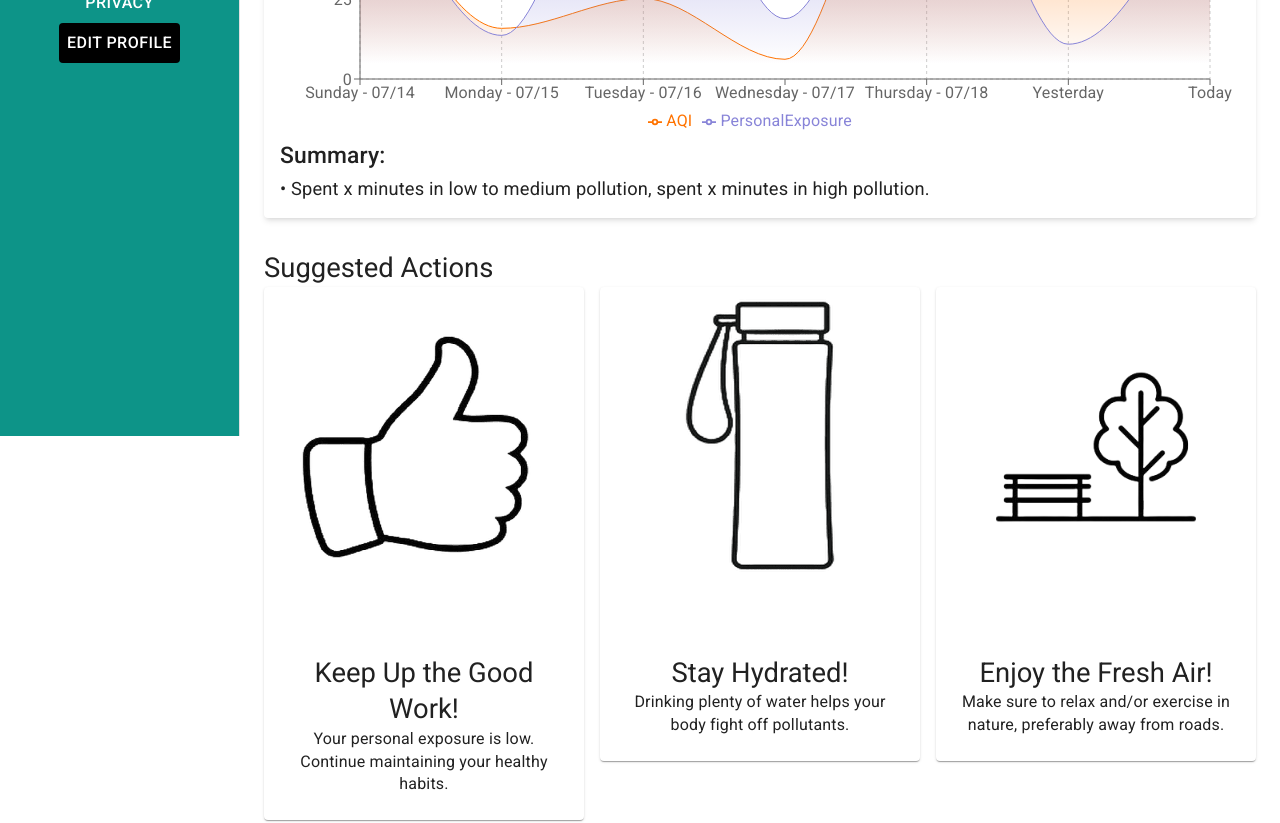
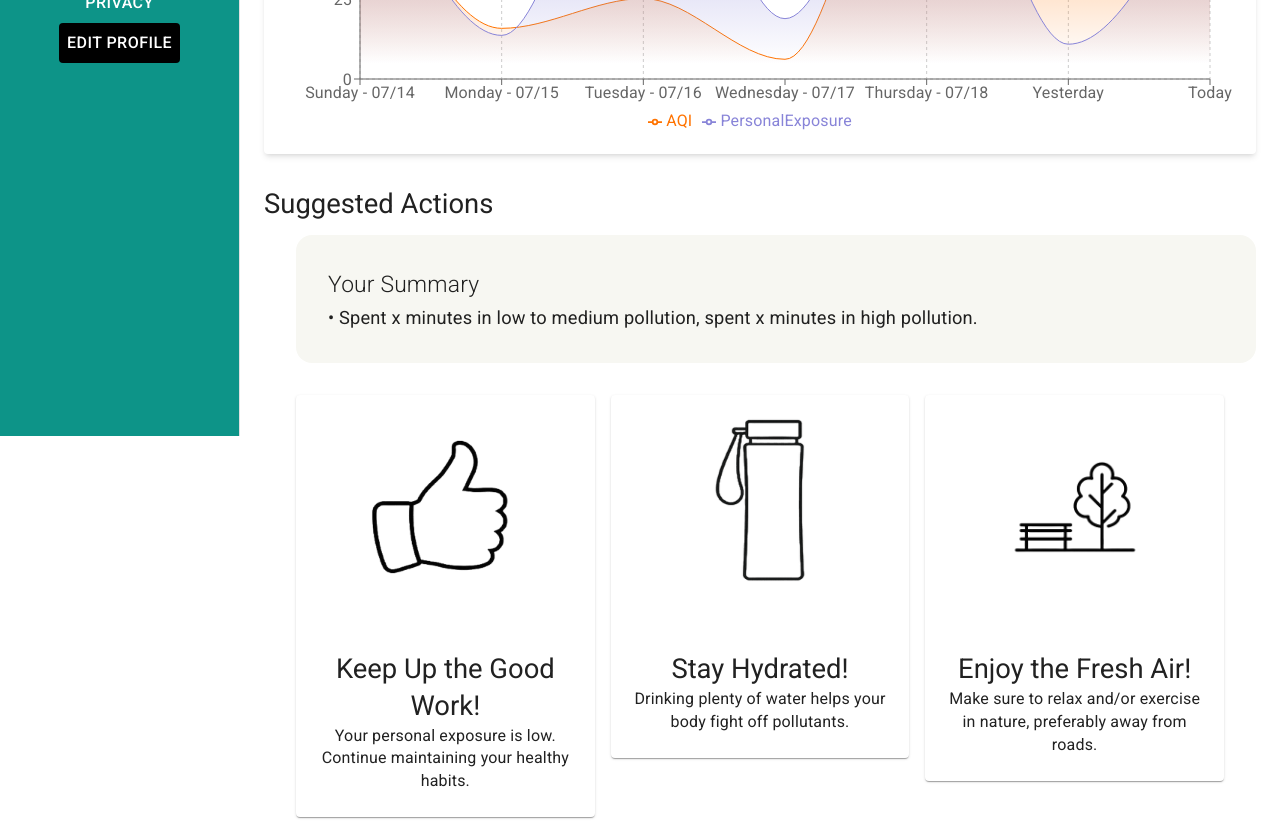
Before and after one commit to Naveen-Jaisankar/COMP47360-Web-Application, a React (Vite) app in the folder FrontEnd/air-quality-app/: page /user in a window 1280 px wide. Shown: the part 440-1263 px from the top of the page. Built offline with nearby package versions, Linux system fonts and the light colour scheme; no server answers; sample sign-in values are in the browser's storage.

Commit message:
Stylings adjusted on UserDashboard

```diff
--- a/FrontEnd/air-quality-app/src/pages/UserDashboard.jsx
+++ b/FrontEnd/air-quality-app/src/pages/UserDashboard.jsx
@@ -6,6 +6,7 @@ import PropTypes from 'prop-types';
 import { AuthContext } from '../context/AuthContext';
 import axiosInstance from "../../src/axios";
 import { useContext } from 'react';
+import { maxWidth } from '@mui/system';
 
 const healthImages = {
   thumbs_up: "../src/static/thumbs_up.png",
@@ -174,21 +175,43 @@ const DashBoard = ({ isSidebarOpen }) => {
               </AreaChart>
             </ResponsiveContainer>
           </Box>
-          <Typography variant="h6">Summary:</Typography>
+
+        </div>
+      </section>
+      <section>
+        <Typography variant="h5" className="mb-4" sx={{
+          paddingBottom: "0.8rem"
+        }}>Suggested Actions</Typography>
+        <Box sx={{
+          marginLeft: "2rem",
+          padding: "2rem",
+          backgroundColor: "#F7F7F2",
+          borderRadius: "2vh",
+          // border: "1px solid grey",
+        }}>
+        <Typography variant="h6" sx={{
+          fontWeight: "light"
+        }}>Your Summary</Typography>
           <Typography variant="body1">
             • Spent x minutes in low to medium pollution, spent x minutes in high pollution.
           </Typography>
-        </div>
-      </section>
-      <section>
-        <Typography variant="h5" className="mb-4">Suggested Actions</Typography>
-        <Grid container spacing={2}>
+          </Box>
+
+        <Grid container spacing={2} sx={{
+          padding: "2rem"
+        }}>
           {recommendations.map((rec, index) => (
             <Grid item xs={12} md={4} key={index}>
               <Infocard
                 image={rec.image}
                 heading={rec.heading}
                 text={rec.text}
+                style={{
+                  maxWidth: "12rem",
+                  margin: "auto",
+                  paddingTop: "1rem",
+
+                }}
               />
             </Grid>
           ))}
```
